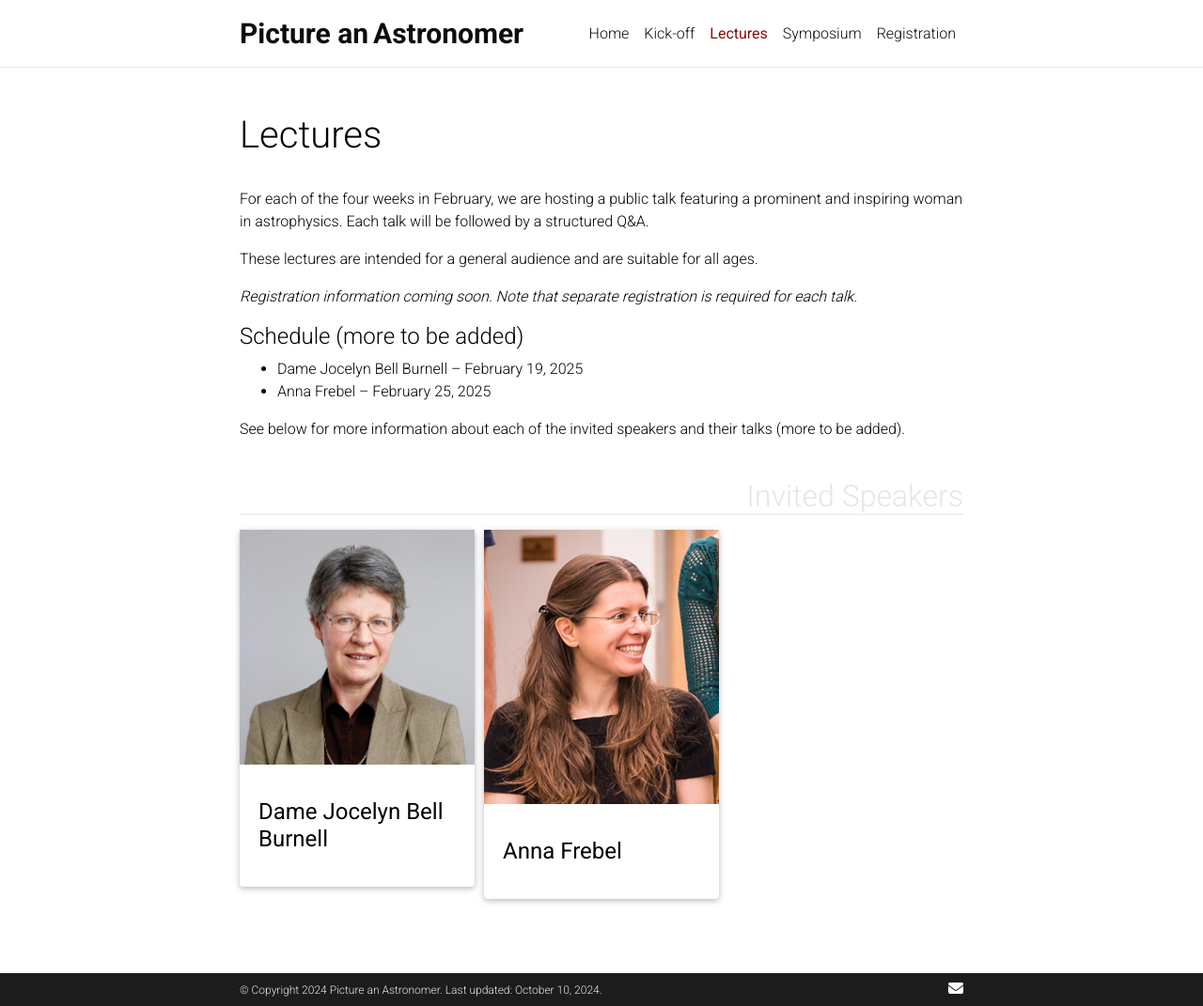
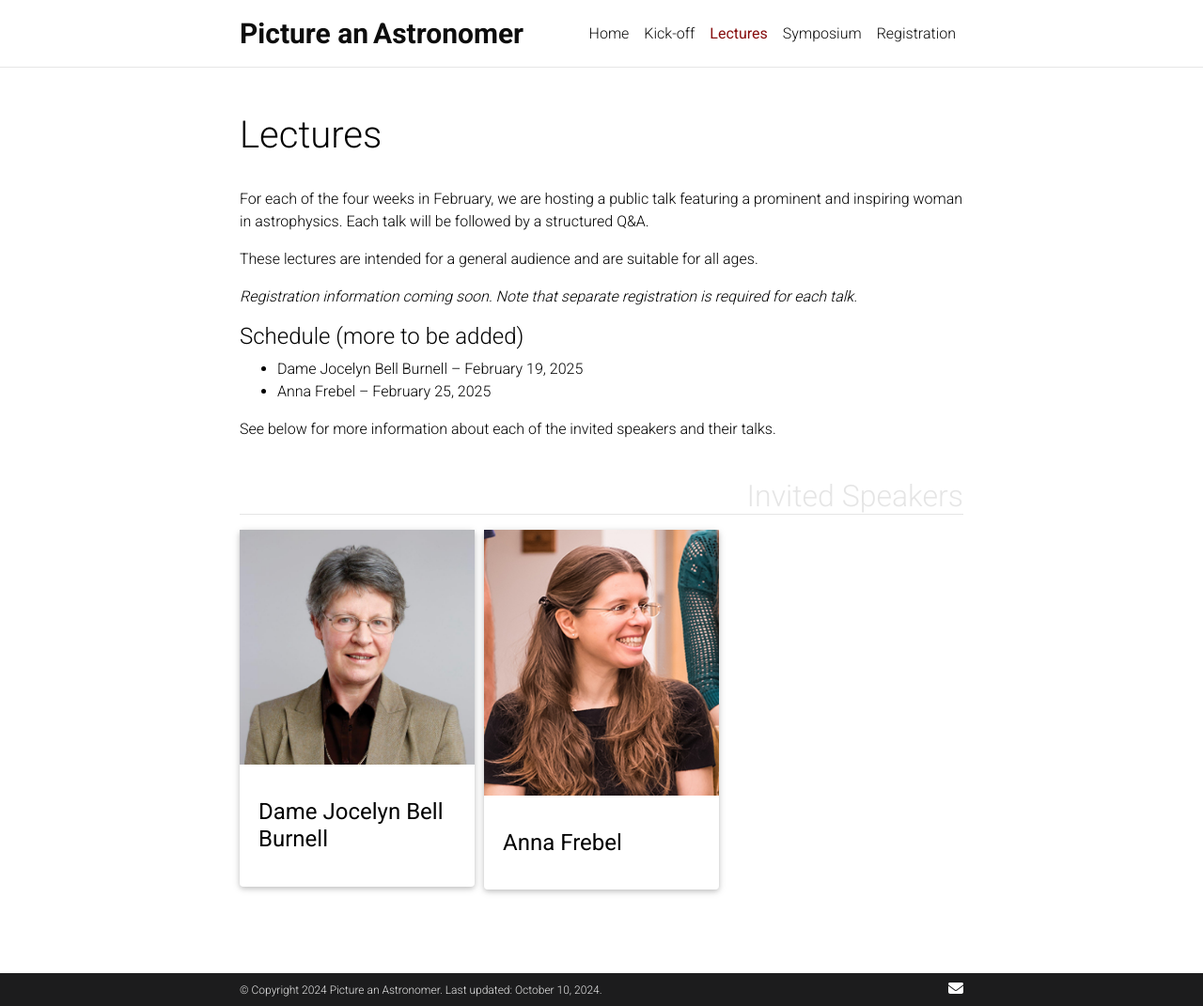
Before and after one commit to pictureanastronomer/pictureanastronomer.github.io, a Jekyll site: the page built from _pages/publiclectures.md, in a window 1280 px wide and 1071 px high. Shown: the whole window at 94% size. Built offline with Jekyll 4.4.1, drawn with Linux system fonts in a browser that asks for light colours; nearby versions of some CDN libraries; full-size pictures stand in for the smaller copies a plugin makes; comment, search, counter and statistics services are not loaded; a style sheet for code colours, icons or effects is not loaded.

Commit message:
update public lecture discussion

```diff
--- a/_pages/publiclectures.md
+++ b/_pages/publiclectures.md
@@ -22,7 +22,7 @@ These lectures are intended for a general audience and are suitable for all ages
 - Dame Jocelyn Bell Burnell -- February 19, 2025
 - Anna Frebel -- February 25, 2025
 
-See below for more information about each of the invited speakers and their talks (more to be added).
+See below for more information about each of the invited speakers and their talks.
 
 
 <!-- pages/projects.md -->
```
Also changed, not shown: assets/img/AnnaFrebel.png.
